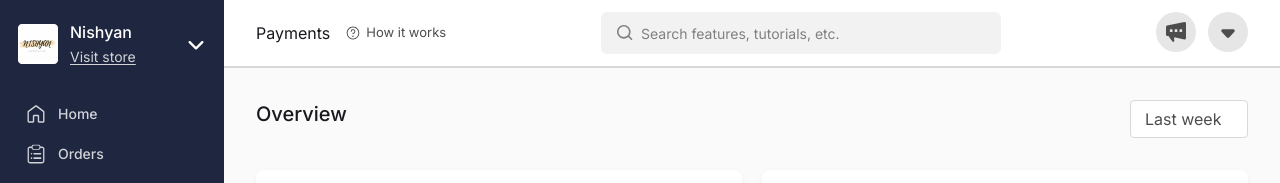
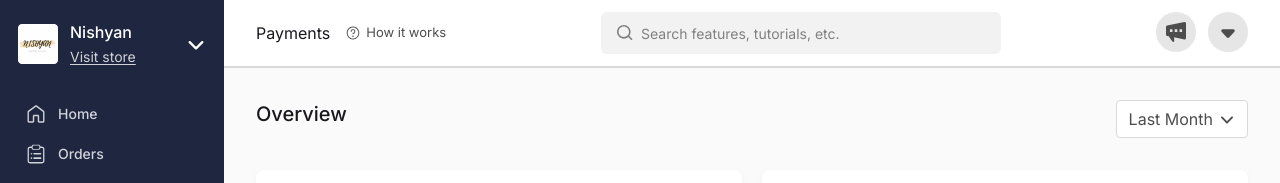
Before and after one commit to inclinedadarsh/payouts-v2, a Next.js app: page / in a window 1280 px wide. Shown: the top 183 px of the page. Built offline with nearby package versions, Linux system fonts and the light colour scheme.

Commit message:
fix: style of select component

```diff
--- a/src/components/Overview.tsx
+++ b/src/components/Overview.tsx
@@ -1,17 +1,21 @@
 import { cn } from "@/lib/utils";
 import { OverviewProps } from "@/types";
 import { arrowDown } from "@/assets/icons";
+import Button from "./ui/Button";
 
 const Overview = ({ className, ...props }: OverviewProps) => {
     return (
         <div className={cn(className, "space-y-8")} {...props}>
             <div className='flex justify-between'>
                 <h2 className='text-xl font-medium'>Overview</h2>
-                <select className='appearance-none px-[14px] py-1.5 bg-white border border-border rounded text-text-2 focus-visible:outline focus-visible:outline-2 focus-visible:outline-primary'>
-                    <option>Last week</option>
-                    <option>Lasy month</option>
-                    <option>Last year</option>
-                </select>
+                <Button
+                    variant='outline'
+                    icon={arrowDown}
+                    iconPosition='right'
+                    className='bg-white hover:bg-white/60 text-base font-normal'
+                >
+                    Last Month
+                </Button>
             </div>
             <div className='flex gap-5'>
                 <div className='bg-white rounded-lg space-y-4 p-5 flex-1 shadow-overview-card'>
```
